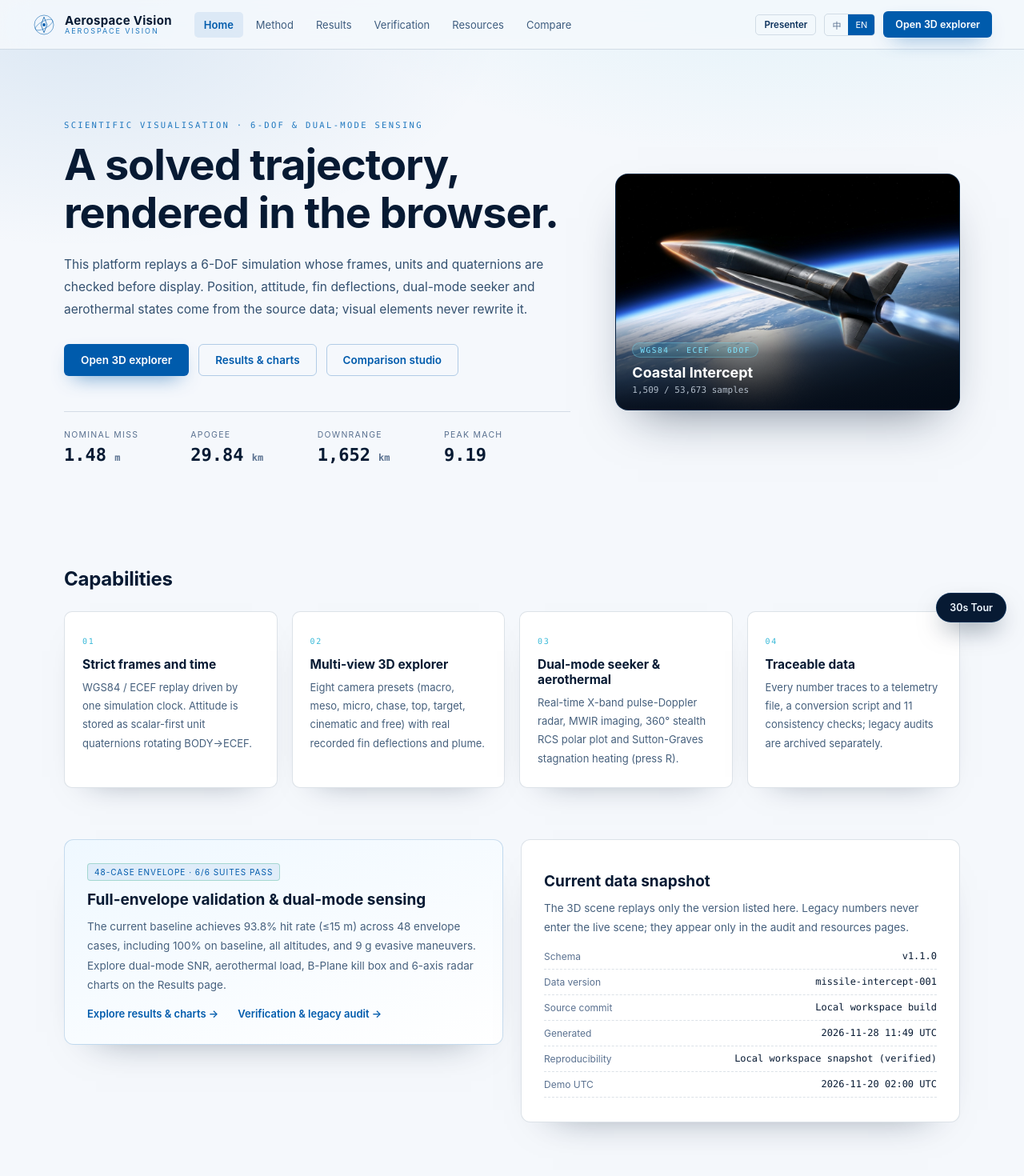
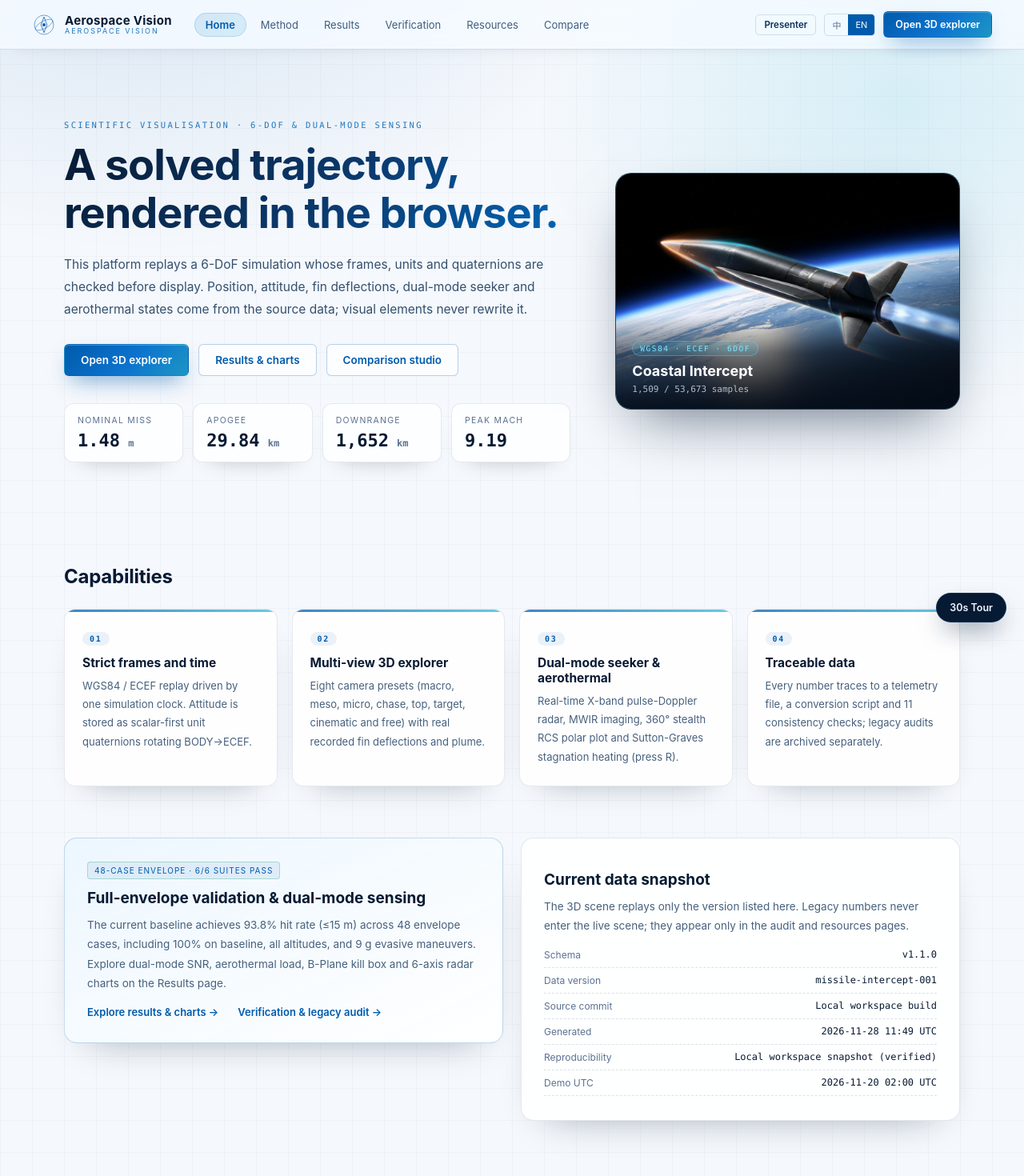
Before and after one commit to PaoShou-China/missile-interception, a React (Vite) app in the folder aerospace-vision-web/: page / in a window 1280 px wide. Shown: the top 1470 px of the page at 80% size. Built offline with nearby package versions, Linux system fonts and the light colour scheme.

Commit message:
Elevate visual design with atmospheric grid, glass cards, and hover polish

```diff
--- a/aerospace-vision-web/src/styles/global.css
+++ b/aerospace-vision-web/src/styles/global.css
@@ -2313,3 +2313,148 @@ html[data-presentation="true"] .site-footer { opacity: 0.55; }
   transition: background 0.15s;
 }
 .quick-tour__list a:hover { background: rgba(0, 91, 172, 0.12); color: var(--bh-blue); }
+
+
+/* ------------------------------------------------------------------ */
+/* Visual Polish Layer — Modern Aerospace Glass & Atmospheric Depth    */
+/* ------------------------------------------------------------------ */
+.site {
+  background:
+    radial-gradient(ellipse 80% 50% at 15% -10%, rgba(0, 91, 172, 0.14), transparent 60%),
+    radial-gradient(ellipse 65% 45% at 88% 8%, rgba(55, 185, 216, 0.16), transparent 55%),
+    linear-gradient(rgba(11, 49, 92, 0.028) 1px, transparent 1px),
+    linear-gradient(90deg, rgba(11, 49, 92, 0.028) 1px, transparent 1px),
+    var(--bh-paper);
+  background-size: 100% 100%, 100% 100%, 40px 40px, 40px 40px, 100% 100%;
+}
+
+.site-header {
+  background: rgba(248, 251, 255, 0.78);
+  backdrop-filter: saturate(180%) blur(20px);
+  box-shadow: 0 4px 24px -18px rgba(7, 26, 51, 0.35);
+}
+
+.site-nav a {
+  border-radius: 999px;
+  padding: 7px 14px;
+}
+.site-nav a.is-active {
+  background: linear-gradient(135deg, rgba(0, 91, 172, 0.12), rgba(55, 185, 216, 0.16));
+  box-shadow: inset 0 0 0 1px rgba(0, 91, 172, 0.16);
+}
+
+.btn--primary {
+  background: linear-gradient(135deg, #005bac 0%, #0d74ce 55%, #1d96c4 100%);
+  box-shadow: 0 12px 28px -10px rgba(0, 91, 172, 0.65), inset 0 1px 0 rgba(255, 255, 255, 0.25);
+}
+.btn--primary:hover {
+  transform: translateY(-2px);
+  box-shadow: 0 16px 34px -10px rgba(0, 91, 172, 0.78), inset 0 1px 0 rgba(255, 255, 255, 0.3);
+}
+.btn--ghost {
+  background: rgba(255, 255, 255, 0.72);
+  backdrop-filter: blur(8px);
+}
+.btn--ghost:hover {
+  transform: translateY(-1px);
+  background: #fff;
+  border-color: rgba(0, 91, 172, 0.45);
+}
+
+.hero h1 {
+  background: linear-gradient(135deg, #071a33 0%, #0b3a6e 55%, #0066b8 100%);
+  -webkit-background-clip: text;
+  background-clip: text;
+  color: transparent;
+}
+
+.stat-strip {
+  gap: 12px;
+  border-top: 0;
+  padding-top: 0;
+  margin-top: 34px;
+}
+.stat {
+  padding: 14px 16px;
+  border-radius: 12px;
+  background: rgba(255, 255, 255, 0.82);
+  backdrop-filter: blur(12px);
+  border: 1px solid rgba(11, 49, 92, 0.1);
+  box-shadow: 0 14px 30px -24px rgba(7, 26, 51, 0.45);
+  transition: transform 0.2s ease, border-color 0.2s ease, box-shadow 0.2s ease;
+}
+.stat:hover {
+  transform: translateY(-2px);
+  border-color: rgba(55, 185, 216, 0.45);
+  box-shadow: 0 18px 34px -22px rgba(0, 91, 172, 0.4);
+}
+.stat strong {
+  font-variant-numeric: tabular-nums;
+  color: var(--bh-deep);
+}
+
+.hero-showcase {
+  border-radius: 20px;
+  border: 1px solid rgba(55, 185, 216, 0.32);
+  box-shadow:
+    0 32px 70px -26px rgba(7, 26, 51, 0.6),
+    0 0 0 1px rgba(255, 255, 255, 0.6) inset;
+}
+
+.feature {
+  position: relative;
+  overflow: hidden;
+  border-radius: 14px;
+  background: rgba(255, 255, 255, 0.86);
+  backdrop-filter: blur(12px);
+  border: 1px solid rgba(11, 49, 92, 0.1);
+  box-shadow: 0 18px 40px -30px rgba(7, 26, 51, 0.45);
+  transition: transform 0.22s ease, box-shadow 0.22s ease, border-color 0.22s ease;
+}
+.feature::before {
+  content: "";
+  position: absolute;
+  inset: 0 0 auto 0;
+  height: 3px;
+  background: linear-gradient(90deg, #005bac, #37b9d8);
+  opacity: 0.75;
+}
+.feature:hover {
+  transform: translateY(-4px);
+  border-color: rgba(0, 91, 172, 0.28);
+  box-shadow: 0 26px 50px -28px rgba(0, 91, 172, 0.42);
+}
+.feature__index {
+  display: inline-flex;
+  align-items: center;
+  justify-content: center;
+  padding: 3px 9px;
+  border-radius: 999px;
+  background: rgba(0, 91, 172, 0.08);
+  color: var(--bh-blue);
+  font-weight: 700;
+}
+
+.highlight-card,
+.snapshot-card,
+.prose-card,
+.link-card,
+.envelope-matrix {
+  border-radius: 16px;
+  background: rgba(255, 255, 255, 0.88);
+  backdrop-filter: blur(12px);
+  border: 1px solid rgba(11, 49, 92, 0.11);
+  box-shadow: 0 22px 48px -34px rgba(7, 26, 51, 0.48);
+}
+.highlight-card {
+  background: linear-gradient(155deg, rgba(235, 246, 255, 0.92), rgba(255, 255, 255, 0.96));
+  border-color: rgba(0, 91, 172, 0.22);
+}
+.link-card {
+  transition: transform 0.2s ease, border-color 0.2s ease, box-shadow 0.2s ease;
+}
+.link-card:hover {
+  transform: translateY(-3px);
+  border-color: rgba(0, 91, 172, 0.35);
+  box-shadow: 0 24px 46px -28px rgba(0, 91, 172, 0.38);
+}
```
